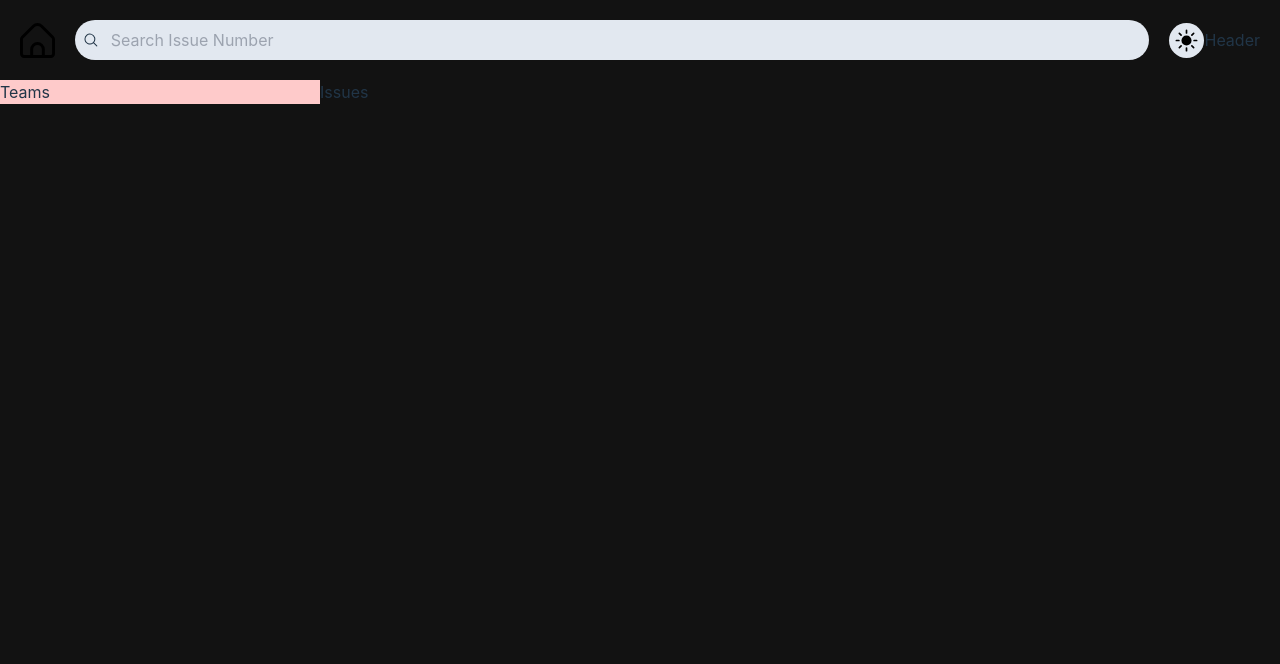
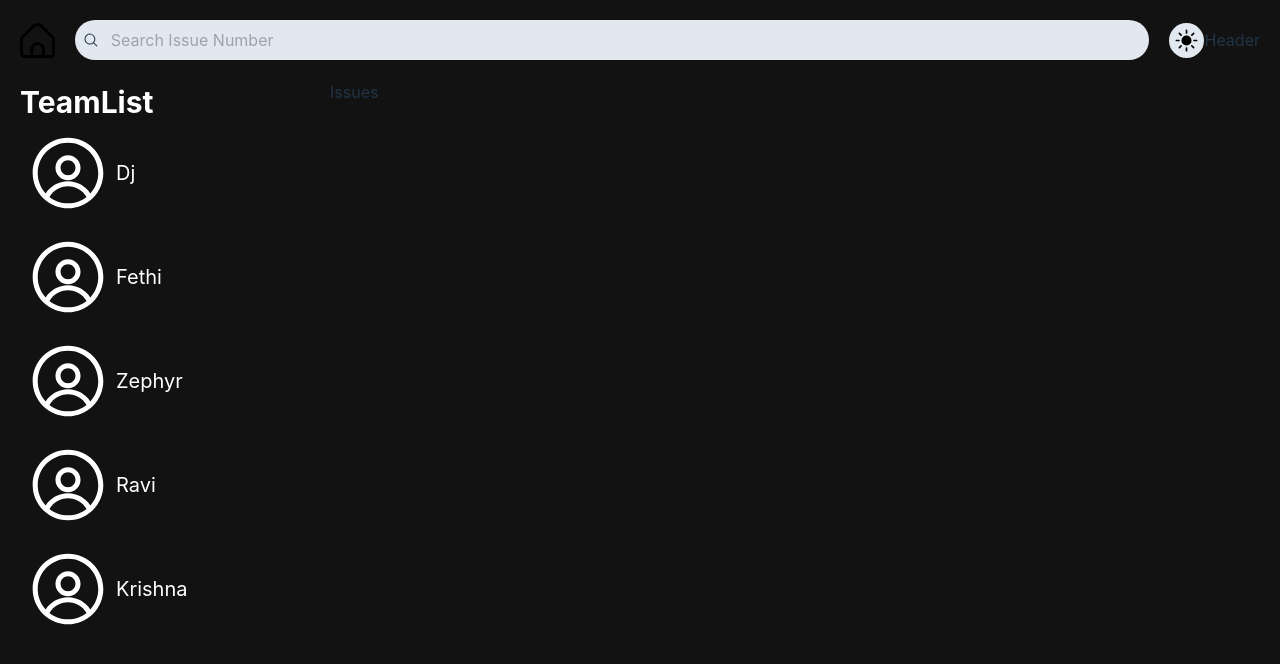
Before and after one commit to dritchey01/KiteStandupManager, a React (Vite) app: page / in a window 1280 px wide. Shown: the top 664 px of the page. Built offline with nearby package versions, Linux system fonts and the light colour scheme.

Commit message:
basic formatting

```diff
--- a/src/Pages/Home.jsx
+++ b/src/Pages/Home.jsx
@@ -1,7 +1,11 @@
+import TeamList from "../Components/TeamList";
+
 const Home = () => {
   return (
-    <div className="grid grid-cols-4">
-      <div className="bg-red-200 hidden md:block">Teams</div>
+    <div className="grid grid-cols-4 px-5">
+      <div className="hidden md:block">
+        <TeamList />
+      </div>
       <div className="col-span-4 md:col-span-3">Issues</div>
     </div>
   );
```
